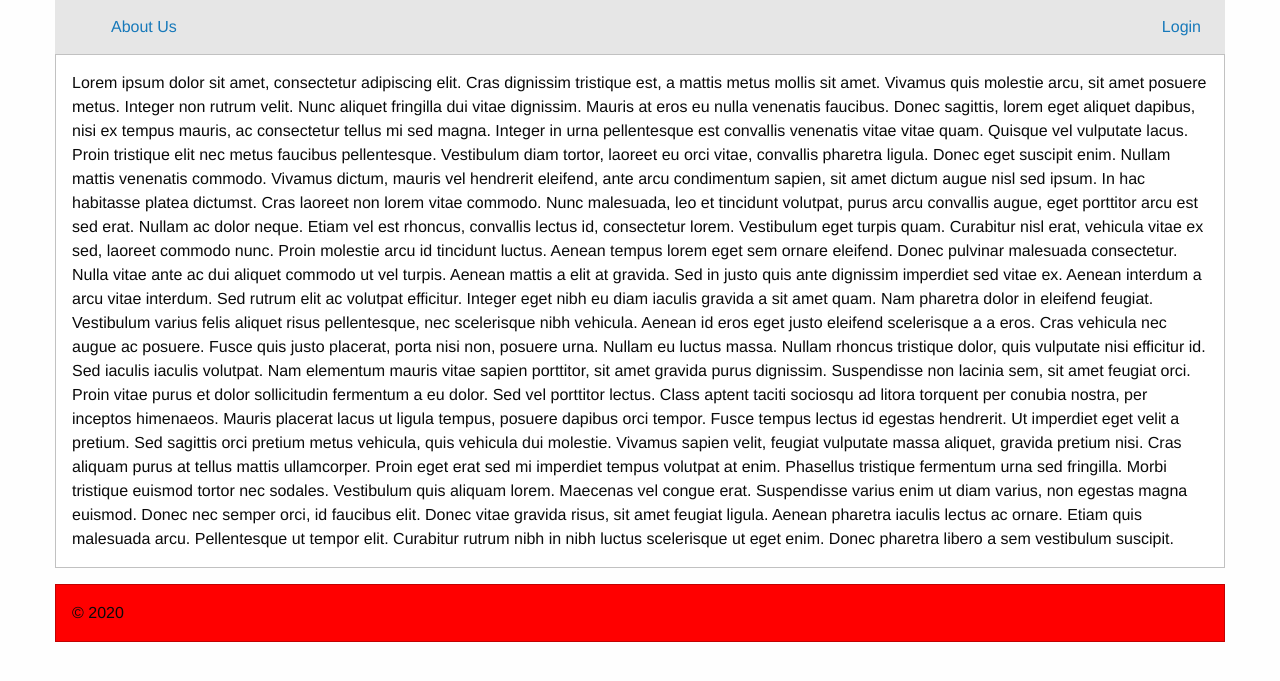
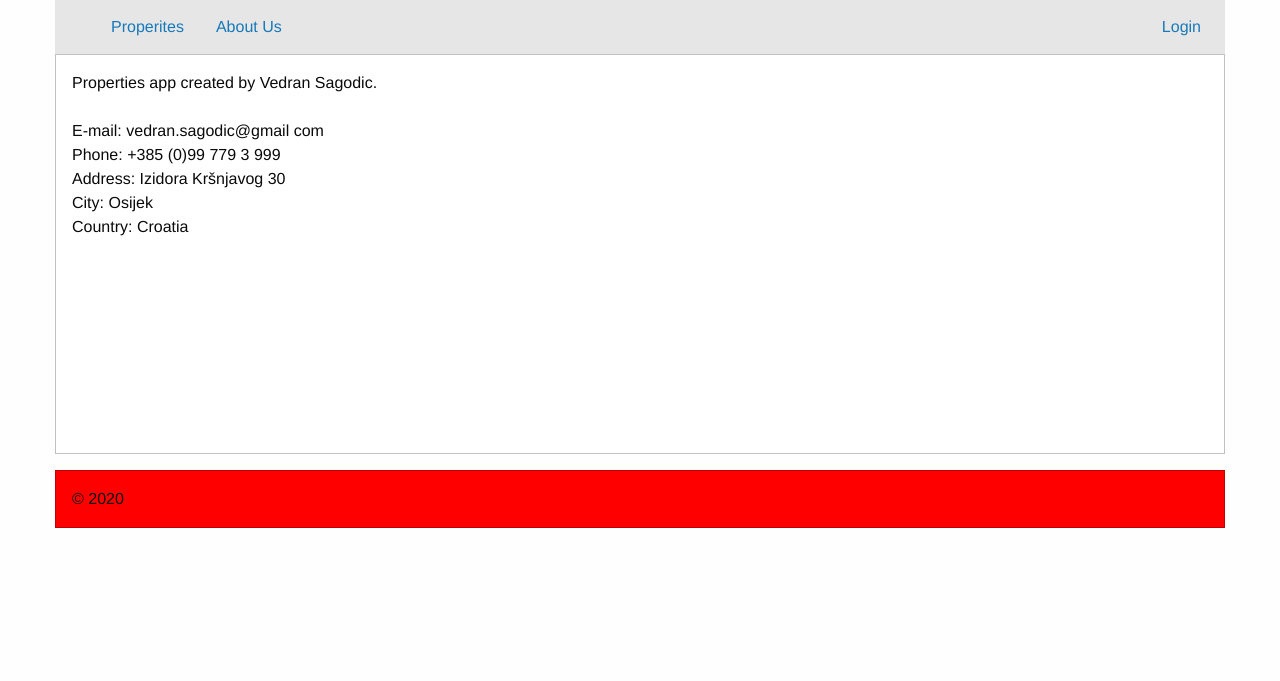
Before and after one commit to VedranSagodic/zavrsni_rad_PHP, a PHP site: template view/aboutus.phtml in a window 1280 px wide. Shown: the top 681 px of the page. Run offline with PHP 8.4, Linux system fonts and the light colour scheme; the template is opened without the code that fills it, so the values that code supplies are empty.

Commit message:
Added properties section,updated about us and home

```diff
--- a/configuration.php
+++ b/configuration.php
@@ -4,5 +4,5 @@
 return [
     'dev' => true,
     'titleAPP' => 'Properties APP',
-    'url' => 'https://polaznik13.edunova.hr/'
+    'url' => 'http://zavrsnirad.hr/'
 ];
--- a/controller/IndexController.php
+++ b/controller/IndexController.php
@@ -10,4 +10,8 @@ class IndexController extends Controller
     {
         $this->view->render('aboutus');
     }
+    public function properties()
+    {
+        $this->view->render('properties');
+    }
 }
--- a/view/aboutus.phtml
+++ b/view/aboutus.phtml
@@ -1,9 +1,12 @@
-Lorem ipsum dolor sit amet, consectetur adipiscing elit. Cras dignissim tristique est, a mattis metus mollis sit amet. Vivamus quis molestie arcu, sit amet posuere metus. Integer non rutrum velit. Nunc aliquet fringilla dui vitae dignissim. Mauris at eros eu nulla venenatis faucibus. Donec sagittis, lorem eget aliquet dapibus, nisi ex tempus mauris, ac consectetur tellus mi sed magna. Integer in urna pellentesque est convallis venenatis vitae vitae quam. Quisque vel vulputate lacus. Proin tristique elit nec metus faucibus pellentesque. Vestibulum diam tortor, laoreet eu orci vitae, convallis pharetra ligula. Donec eget suscipit enim. Nullam mattis venenatis commodo. Vivamus dictum, mauris vel hendrerit eleifend, ante arcu condimentum sapien, sit amet dictum augue nisl sed ipsum. In hac habitasse platea dictumst. Cras laoreet non lorem vitae commodo.
-
-Nunc malesuada, leo et tincidunt volutpat, purus arcu convallis augue, eget porttitor arcu est sed erat. Nullam ac dolor neque. Etiam vel est rhoncus, convallis lectus id, consectetur lorem. Vestibulum eget turpis quam. Curabitur nisl erat, vehicula vitae ex sed, laoreet commodo nunc. Proin molestie arcu id tincidunt luctus. Aenean tempus lorem eget sem ornare eleifend. Donec pulvinar malesuada consectetur. Nulla vitae ante ac dui aliquet commodo ut vel turpis.
-
-Aenean mattis a elit at gravida. Sed in justo quis ante dignissim imperdiet sed vitae ex. Aenean interdum a arcu vitae interdum. Sed rutrum elit ac volutpat efficitur. Integer eget nibh eu diam iaculis gravida a sit amet quam. Nam pharetra dolor in eleifend feugiat. Vestibulum varius felis aliquet risus pellentesque, nec scelerisque nibh vehicula. Aenean id eros eget justo eleifend scelerisque a a eros.
-
-Cras vehicula nec augue ac posuere. Fusce quis justo placerat, porta nisi non, posuere urna. Nullam eu luctus massa. Nullam rhoncus tristique dolor, quis vulputate nisi efficitur id. Sed iaculis iaculis volutpat. Nam elementum mauris vitae sapien porttitor, sit amet gravida purus dignissim. Suspendisse non lacinia sem, sit amet feugiat orci. Proin vitae purus et dolor sollicitudin fermentum a eu dolor. Sed vel porttitor lectus. Class aptent taciti sociosqu ad litora torquent per conubia nostra, per inceptos himenaeos. Mauris placerat lacus ut ligula tempus, posuere dapibus orci tempor. Fusce tempus lectus id egestas hendrerit. Ut imperdiet eget velit a pretium. Sed sagittis orci pretium metus vehicula, quis vehicula dui molestie. Vivamus sapien velit, feugiat vulputate massa aliquet, gravida pretium nisi.
-
-Cras aliquam purus at tellus mattis ullamcorper. Proin eget erat sed mi imperdiet tempus volutpat at enim. Phasellus tristique fermentum urna sed fringilla. Morbi tristique euismod tortor nec sodales. Vestibulum quis aliquam lorem. Maecenas vel congue erat. Suspendisse varius enim ut diam varius, non egestas magna euismod. Donec nec semper orci, id faucibus elit. Donec vitae gravida risus, sit amet feugiat ligula. Aenean pharetra iaculis lectus ac ornare. Etiam quis malesuada arcu. Pellentesque ut tempor elit. Curabitur rutrum nibh in nibh luctus scelerisque ut eget enim. Donec pharetra libero a sem vestibulum suscipit.
+Properties app created by Vedran Sagodic.
+<br>
+<br>
+E-mail: vedran.sagodic@gmail com
+<br>
+Phone: +385 (0)99 779 3 999
+<br>
+Address: Izidora Kršnjavog 30
+<br>
+City: Osijek
+<br>
+Country: Croatia
--- /dev/null
+++ b/view/properties.phtml
@@ -0,0 +1 @@
+Here you can browse properties added to app
--- a/view/template/menu.phtml
+++ b/view/template/menu.phtml
@@ -12,7 +12,11 @@
         </a>
     </li>
 
-      <li><a href="<?=APP::config('url') ?>index/aboutus">About Us</a></li>
+    <li><a href="<?=APP::config('url') ?>index/properties">Properites</a></li>
+
+    <li><a href="<?=APP::config('url') ?>index/aboutus">About Us</a></li>
+
+
 
       <?php if(isset($_SESSION['authorized'])): ?>
         <!-- ovdje dođe privatni dio izbornika -->
```
Also changed, not shown: view/home.phtml (+6 -1 lines).
